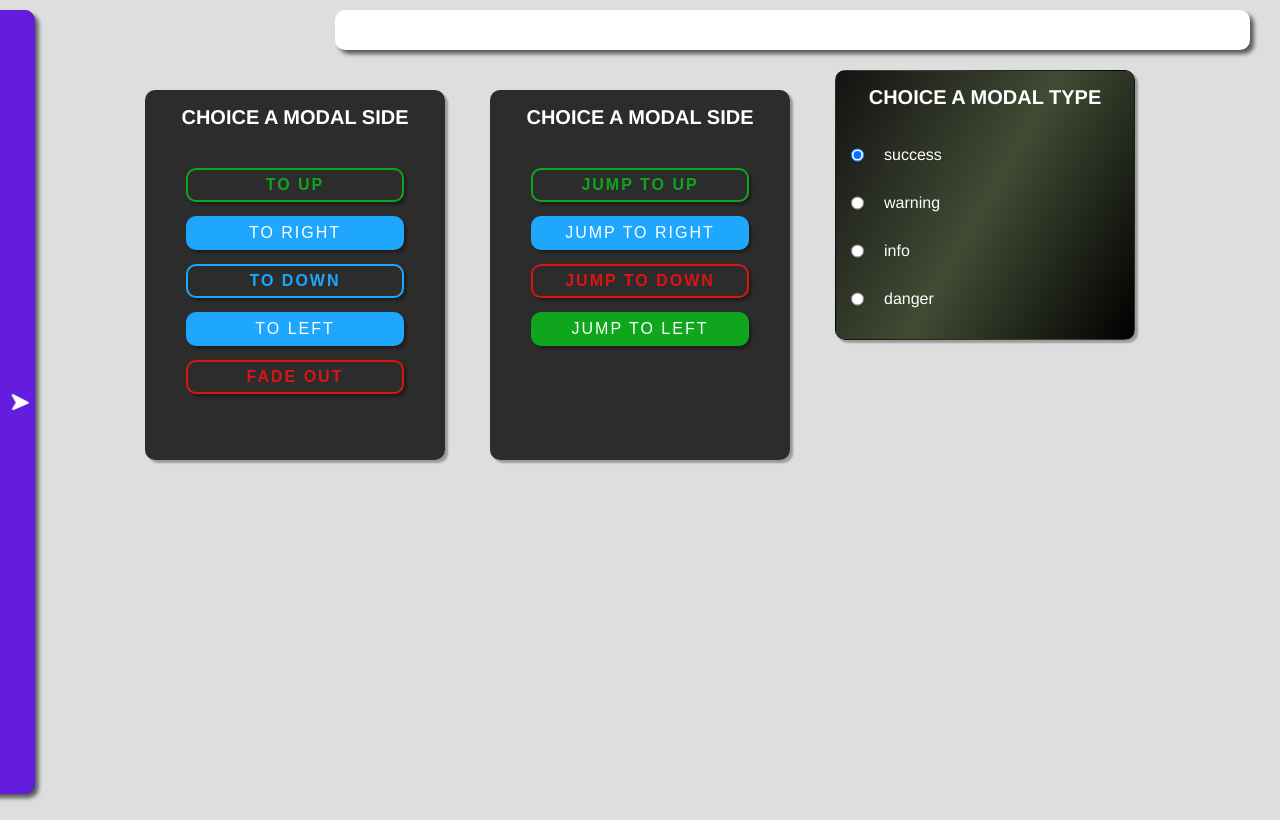
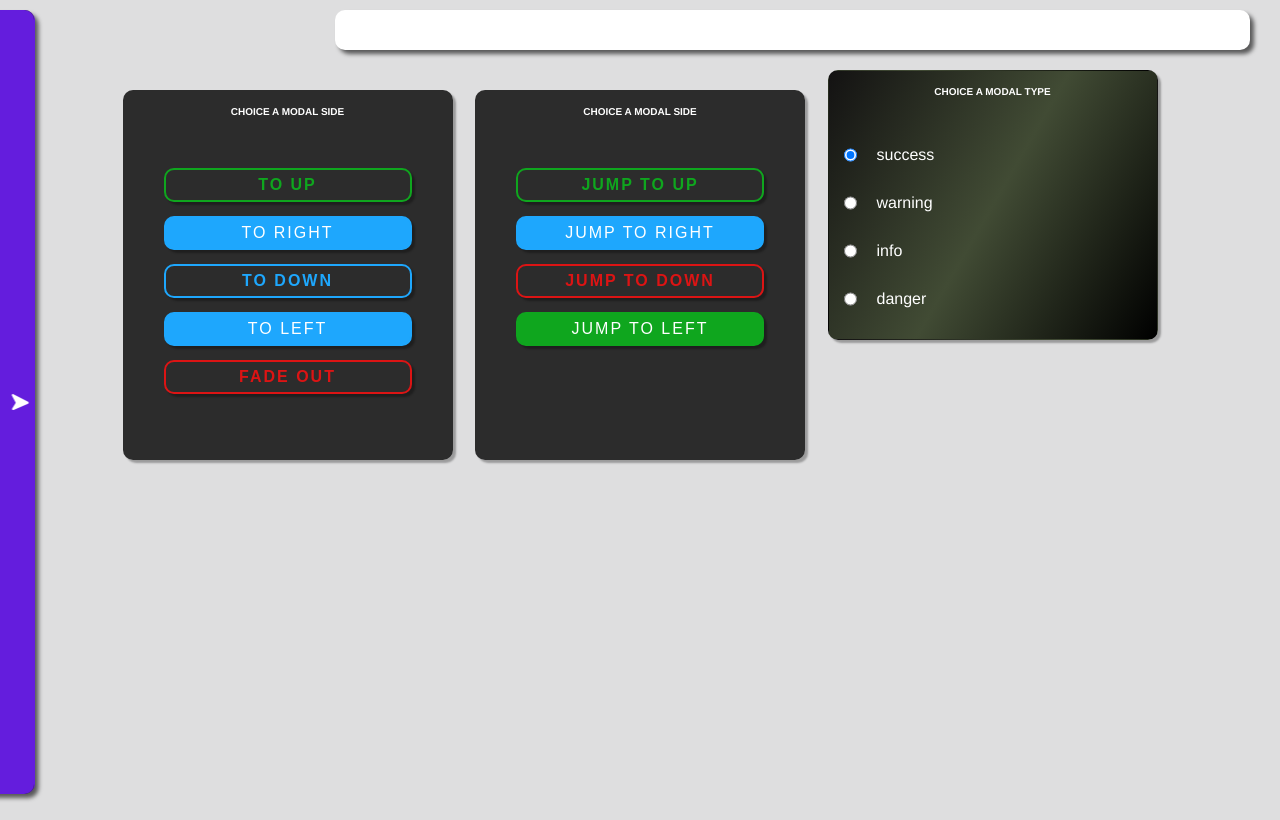
Before and after one commit to dialmonsalve/dialui-components, a React (Vite) app: page /modal in a window 1280 px wide. Built offline with nearby package versions, Linux system fonts and the light colour scheme.

Commit message:
Create a building component

```diff
--- a/src/sass/components/_card.scss
+++ b/src/sass/components/_card.scss
@@ -6,9 +6,8 @@
   box-shadow: 3px 3px 2px rgba(0, 0, 0, 0.3);
   display: flex;
   flex-direction: column;
-  outline: 3px solid transparent;
   transition: transform .2s ease-in;
-  width: 30rem;
+  width: 33rem;
 
   @include m.respond(tab-port) {
     width: 25rem;
@@ -64,7 +63,7 @@
 
 .title-card {
   height: 3rem;
-  font-size: 2rem;
+  font-size: 1rem;
   text-transform: uppercase;
   text-align: center;
   width: 100%;
```
